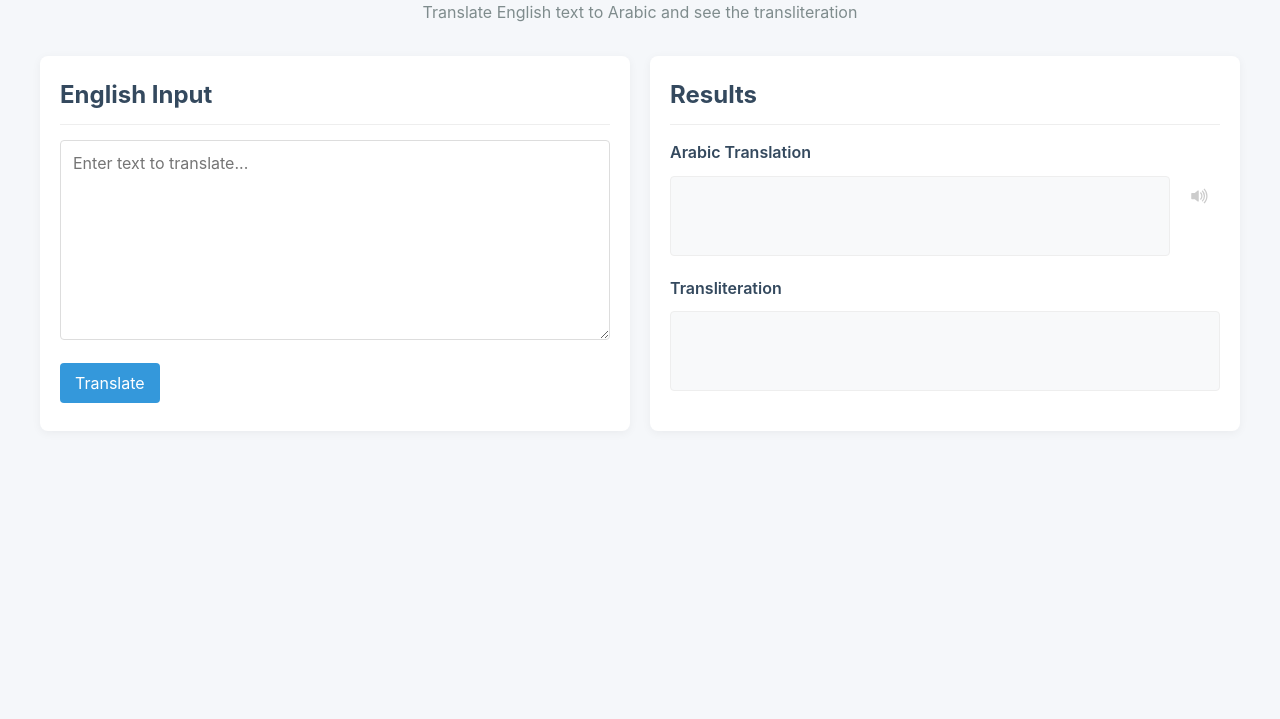
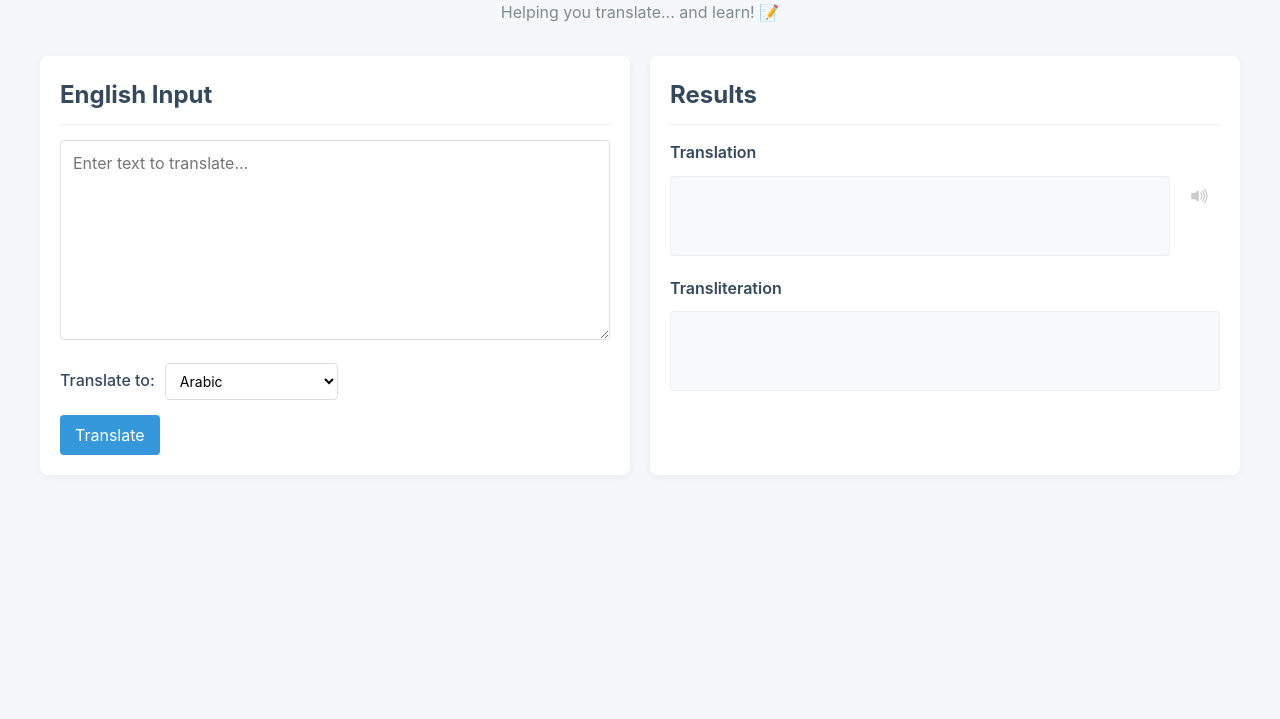
Before and after one commit to Esturban/translagent, a website: page public/index.html in a window 1280 px wide. Shown: the part 81-800 px from the top of the page. Drawn offline with Linux system fonts and the light colour scheme.

Commit message:
Adapting for Chinese
Including the front facing part of the application to include the selection of arabic or chinese

```diff
--- a/public/css/styles.css
+++ b/public/css/styles.css
@@ -182,3 +182,30 @@ cursor: not-allowed;
 .audio-btn.playing {
 color: #e74c3c;
 }
+
+
+.language-selector {
+    display: flex;
+    align-items: center;
+    margin-bottom: 15px;
+}
+
+.language-selector label {
+    margin-right: 10px;
+    font-weight: 500;
+    color: #34495e;
+}
+
+.language-dropdown {
+    padding: 8px 10px;
+    border: 1px solid #ddd;
+    border-radius: 4px;
+    font-size: 14px;
+    background-color: white;
+    cursor: pointer;
+}
+
+.language-dropdown:focus {
+    outline: none;
+    border-color: #3498db;
+}
--- a/public/index.html
+++ b/public/index.html
@@ -3,21 +3,29 @@
 <head>
     <meta charset="UTF-8">
     <meta name="viewport" content="width=device-width, initial-scale=1.0">
-    <title>Arabic Translator</title>
+    <title>Translagent</title>
     <link rel="stylesheet" href="/css/styles.css">
 </head>
 <body>
     <div class="container">
         <header>
-            <h1>English to Arabic Translator</h1>
-            <p class="app-description">Translate English text to Arabic and see the transliteration</p>
+            <h1>Translagent</h1>
+            <p class="app-description">Helping you translate... and learn! 📝</p>
         </header>
 
         <main class="translation-container">
             <!-- Left side - Input -->
             <div class="input-panel">
                 <h2 class="panel-title">English Input</h2>
+
                 <textarea class="text-input" id="sourceText" placeholder="Enter text to translate..."></textarea>
+                <div class="language-selector">
+                    <label for="languageSelect">Translate to:</label>
+                    <select id="languageSelect" class="language-dropdown">
+                        <option value="ar">Arabic</option>
+                        <option value="zh">Chinese (Mandarin)</option>
+                    </select>
+                </div>
                 <button class="translate-btn" id="translateBtn">Translate</button>
                 <p class="error-message" id="errorMsg"></p>
             </div>
@@ -27,7 +35,7 @@
                 <h2 class="panel-title">Results</h2>
 
                 <div>
-                    <p class="output-label">Arabic Translation</p>
+                    <p class="output-label">Translation</p>
                     <div class="output-container">
                         <div class="output-box arabic-text" id="arabicOutput"></div>
                         <button class="audio-btn" id="speakBtn" title="Listen" disabled>
--- a/public/js/app.js
+++ b/public/js/app.js
@@ -11,6 +11,8 @@ document.addEventListener('DOMContentLoaded', function() {
     // Function to translate text
     async function translateText() {
         const text = sourceText.value.trim();
+        const language = document.getElementById('languageSelect').value;
+
         if (!text) {
             showError('Please enter some text to translate.');
             return;
@@ -26,7 +28,7 @@ method: 'POST',
 headers: {
 'Content-Type': 'application/json'
 },
-body: JSON.stringify({ text })
+body: JSON.stringify({ text, language })
 });
 
             if (!response.ok) {
@@ -90,9 +92,9 @@ let isPlaying = false;
 
 // Function to handle text-to-speech
 async function speakText() {
-const arabicText = arabicOutput.textContent;
+const langText = arabicOutput.textContent;
 
-if (!arabicText) {
+if (!langText) {
 showError('No text to speak.');
 return;
 }
@@ -115,7 +117,7 @@ const response = await fetch('/speak', {
     headers: {
         'Content-Type': 'application/json'
     },
-    body: JSON.stringify({ text: arabicText })
+    body: JSON.stringify({ text: langText })
 });
 
 if (!response.ok) {
```
